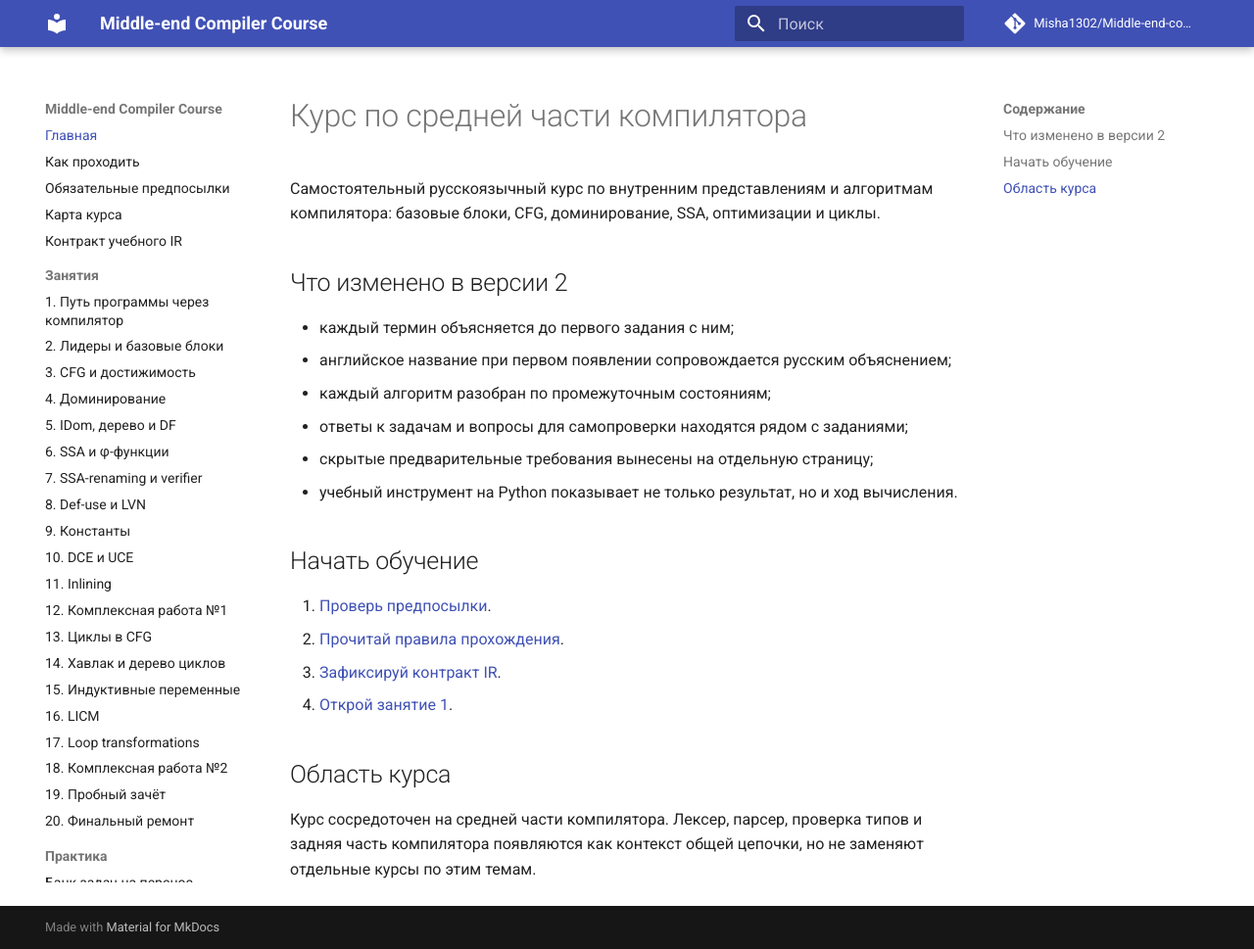
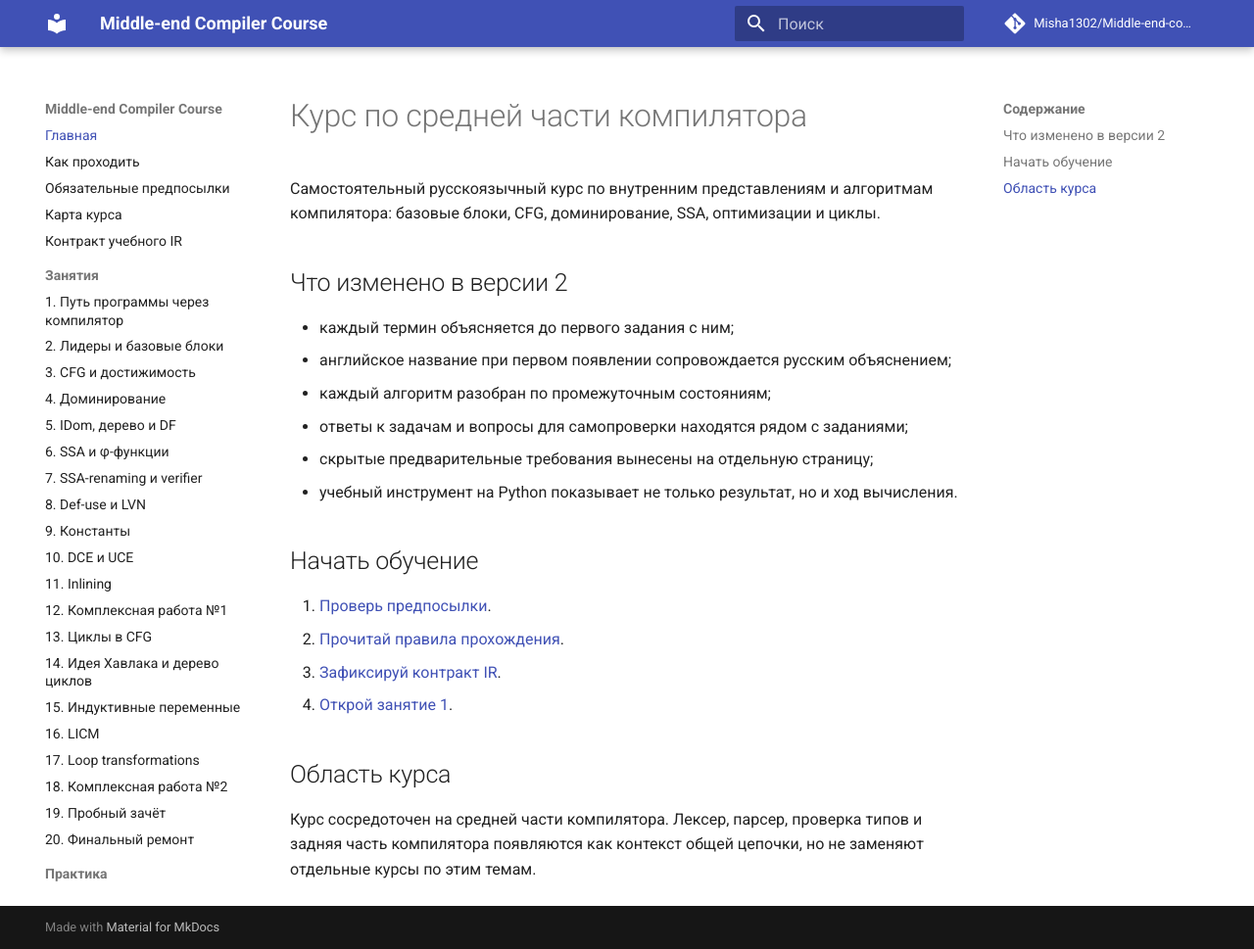
Before and after one commit to Misha1302/Middle-end-compiler-cource, an MkDocs documentation site: the page built from docs/index.md, in a window 1280 px wide and 969 px high. Shown: the whole window at 98% size. Built offline with MkDocs 1.6.1 and Material for MkDocs 9.7.7, drawn with Linux system fonts in a browser that asks for light colours; comment, search, counter and statistics services are not loaded.

Commit message:
docs: update navigation for corrected Havlak scope

```diff
--- a/mkdocs.yml
+++ b/mkdocs.yml
@@ -47,7 +47,7 @@ nav:
       - "11. Inlining": modules/11-inlining.md
       - "12. Комплексная работа №1": modules/12-checkpoint-1.md
       - "13. Циклы в CFG": modules/13-loop-concepts.md
-      - "14. Хавлак и дерево циклов": modules/14-havlak-and-loop-tree.md
+      - "14. Идея Хавлака и дерево циклов": modules/14-havlak-and-loop-tree.md
       - "15. Индуктивные переменные": modules/15-induction-variables.md
       - "16. LICM": modules/16-licm.md
       - "17. Loop transformations": modules/17-loop-transformations.md
```
